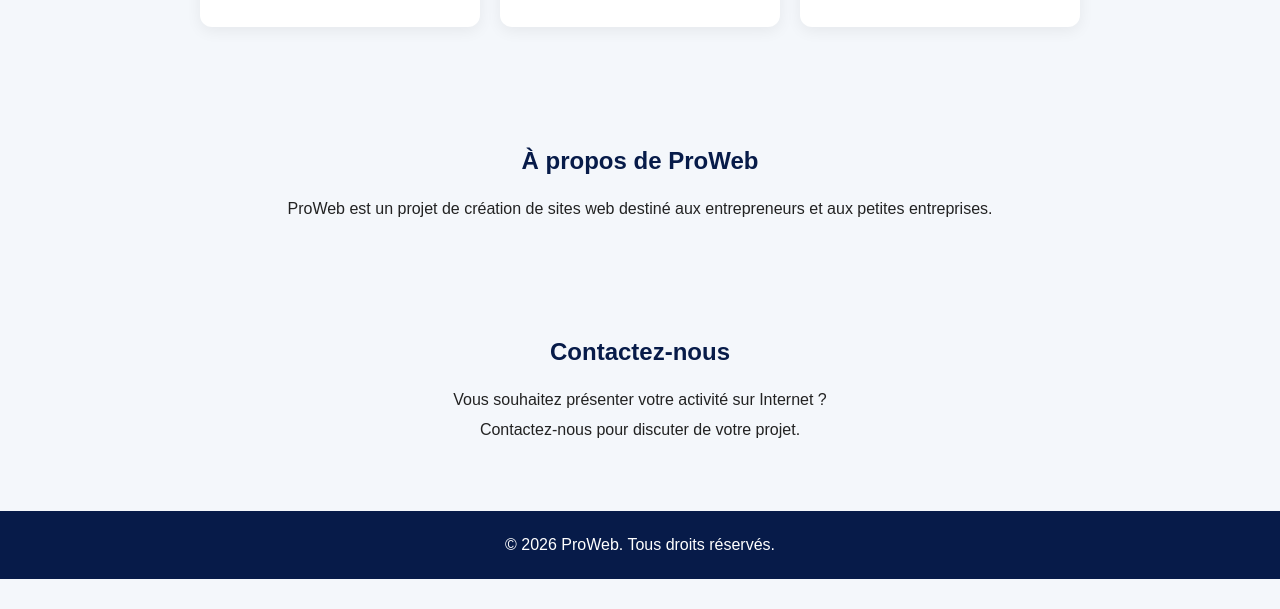
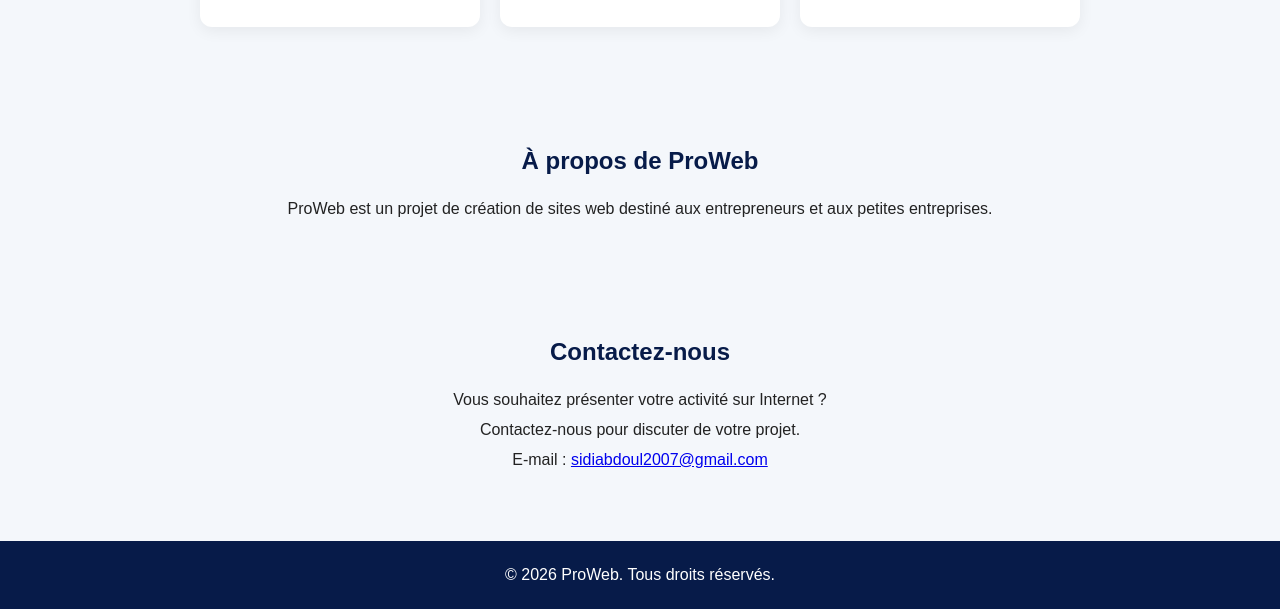
Before and after one commit to SIDI-Wahiz/pro-web, a plain HTML site: page index.html in a window 1280 px wide. Shown: the part 719-1328 px from the top of the page. Before the commit the page ends 1298 px from the top, so only its background shows below. Drawn offline with Linux system fonts and the light colour scheme.

Commit message:
Add contact information section in index.html

```diff
--- a/index.html
+++ b/index.html
@@ -195,12 +195,19 @@
         <section id="contact">
             <h2>Contactez-nous</h2>
 
-            <p>Vous souhaitez présenter votre activité sur Internet ?</p>
 
-            <p>Contactez-nous pour discuter de votre projet.</p>
-        </section>
+<p>Vous souhaitez présenter votre activité sur Internet ?</p>
+
+<p>Contactez-nous pour discuter de votre projet.</p>
+
+<p>
+    E-mail :
+    <a href="mailto:sidiabdoul2007@gmail.com">sidiabdoul2007@gmail.com</a>
+</p>
+
+</section>
+
     </main>
-
     <footer>
         <p>&copy; 2026 ProWeb. Tous droits réservés.</p>
     </footer>
```
